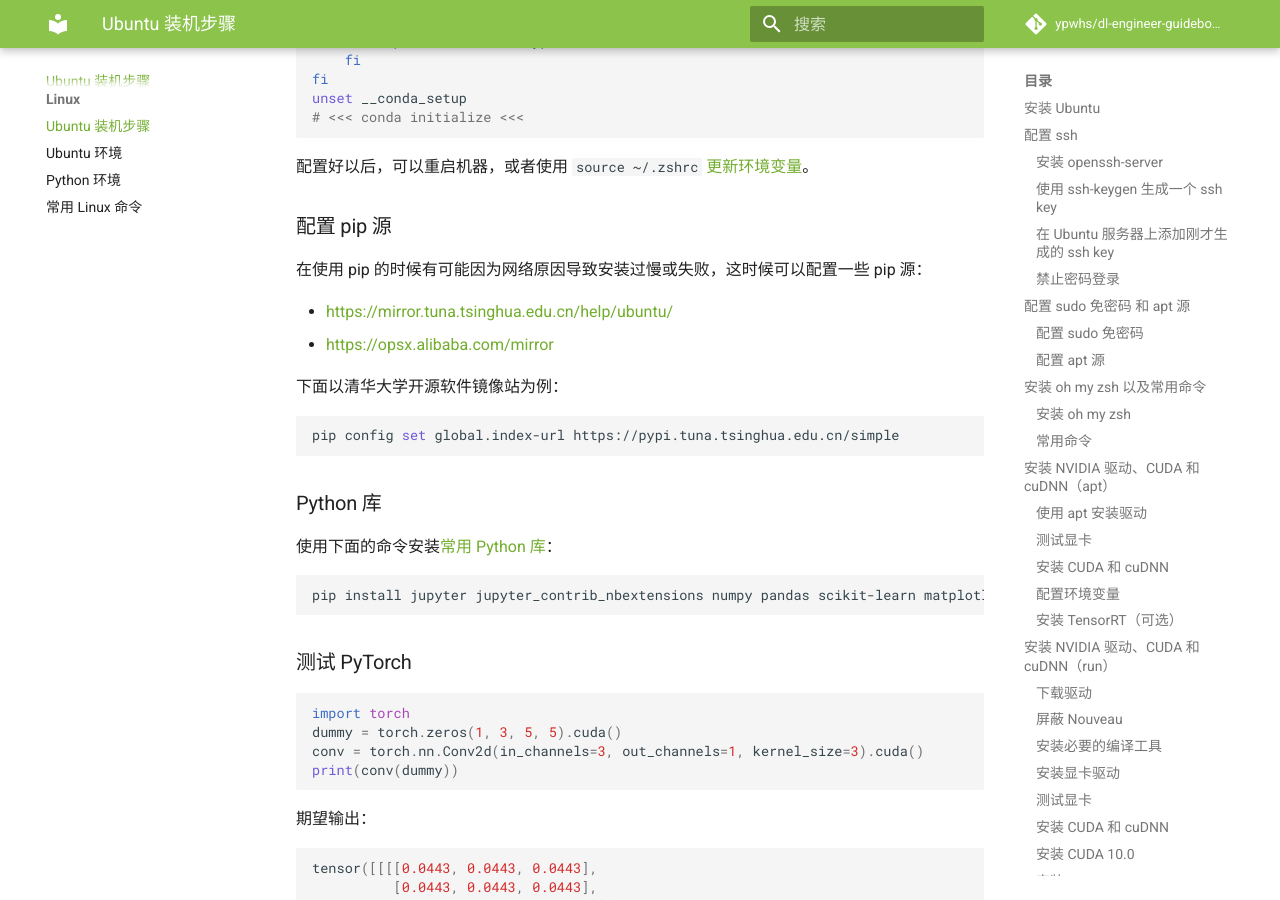
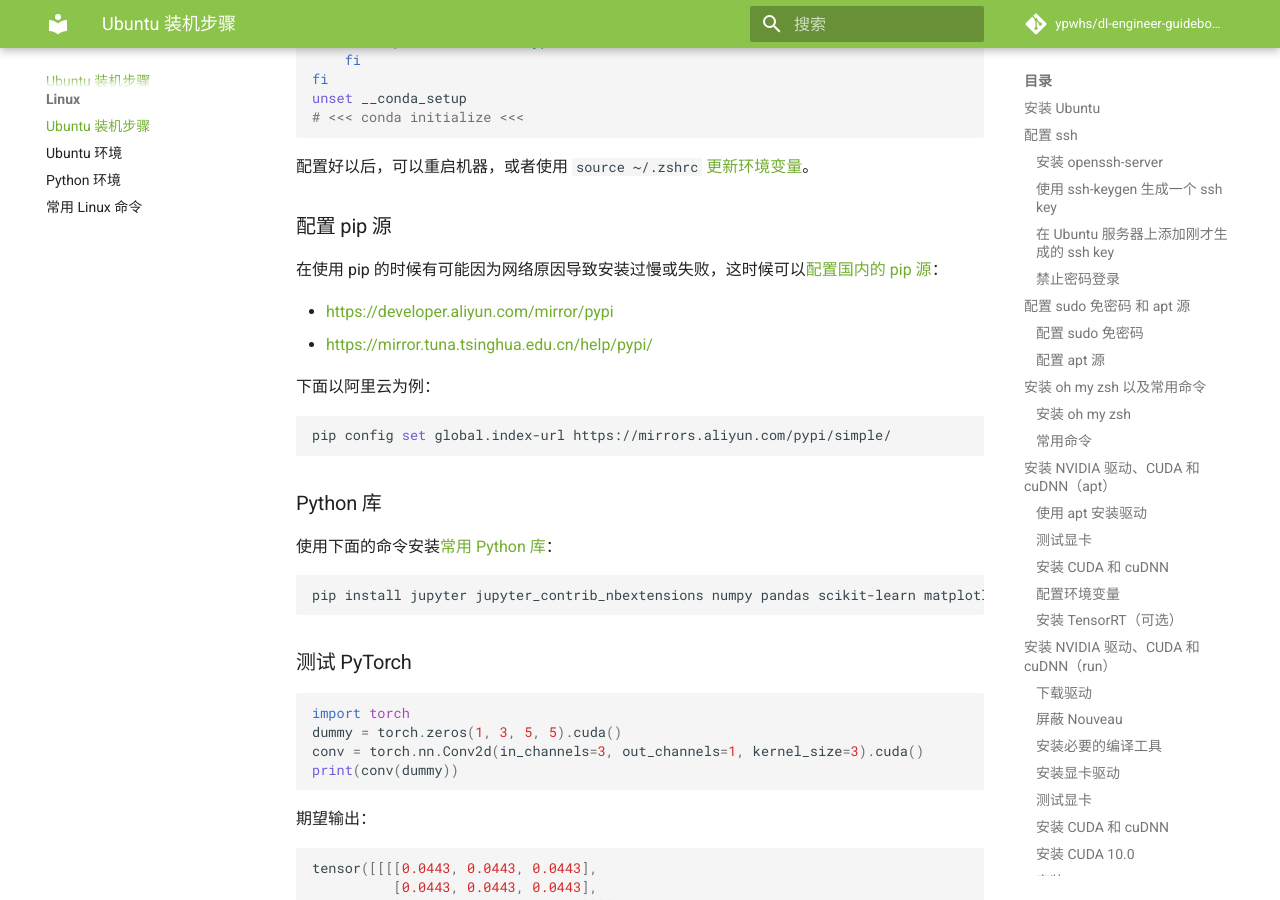
Before and after one commit to ypwhs/dl-engineer-guidebook, an MkDocs documentation site: the page built from docs/ubuntu-install-guide.md, in a window 1280 px wide and 900 px high, scrolled down 10765 px. Built offline with MkDocs 1.6.1 and Material for MkDocs 9.7.7, drawn with Linux system fonts in a browser that asks for light colours; comment, search, counter and statistics services are not loaded.

Commit message:
Update ubuntu-install-guide.md

````diff
--- a/docs/ubuntu-install-guide.md
+++ b/docs/ubuntu-install-guide.md
@@ -509,15 +509,15 @@ unset __conda_setup
 
 ### 配置 pip 源
 
-在使用 pip 的时候有可能因为网络原因导致安装过慢或失败，这时候可以配置一些 pip 源：
+在使用 pip 的时候有可能因为网络原因导致安装过慢或失败，这时候可以[配置国内的 pip 源](python-environment.md#pip)：
 
-* [https://mirror.tuna.tsinghua.edu.cn/help/ubuntu/](https://mirror.tuna.tsinghua.edu.cn/help/pypi/)
-* [https://opsx.alibaba.com/mirror](https://opsx.alibaba.com/mirror)
+* [https://developer.aliyun.com/mirror/pypi](https://developer.aliyun.com/mirror/pypi)
+* [https://mirror.tuna.tsinghua.edu.cn/help/pypi/](https://mirror.tuna.tsinghua.edu.cn/help/pypi/)
 
-下面以清华大学开源软件镜像站为例：
+下面以阿里云为例：
 
 ```bash
-pip config set global.index-url https://pypi.tuna.tsinghua.edu.cn/simple
+pip config set global.index-url https://mirrors.aliyun.com/pypi/simple/
 ```
 
 ### Python 库
````
